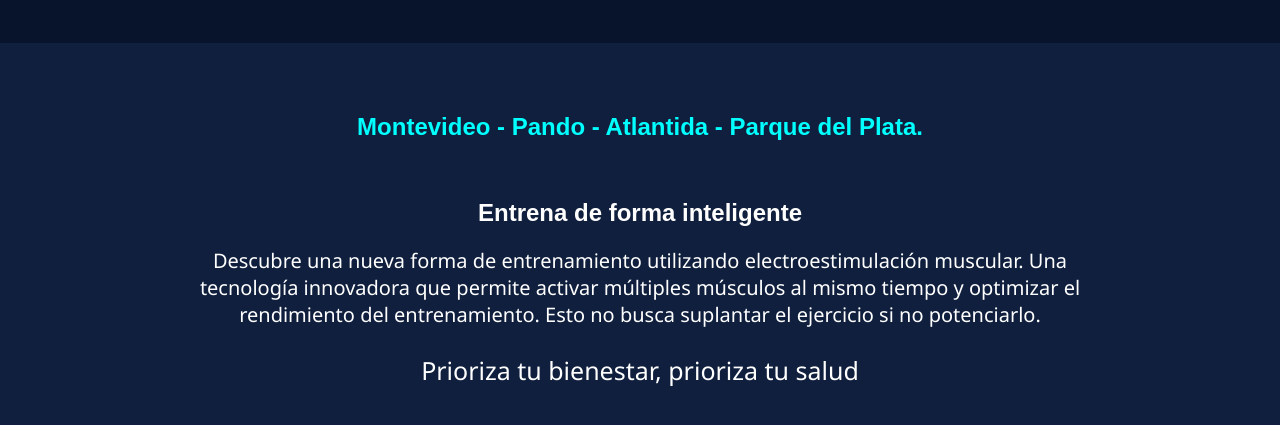
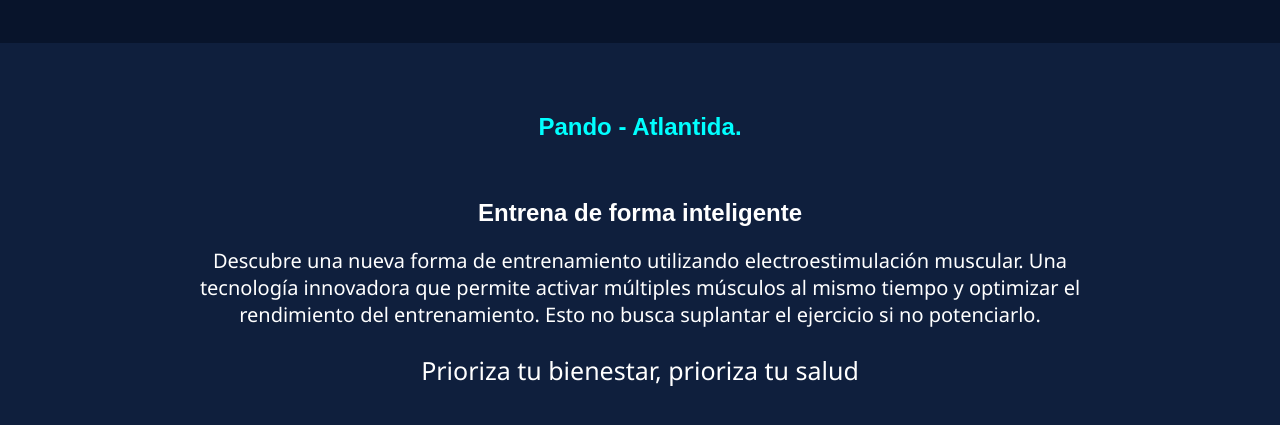
Before and after one commit to Santiago5781/VOLTARA-TRAINING-STUDIO, a plain HTML site: page index.html in a window 1280 px wide. Shown: the part 321-746 px from the top of the page. Drawn offline with Linux system fonts and the light colour scheme.

Commit message:
Update index.html

```diff
--- a/index.html
+++ b/index.html
@@ -24,7 +24,7 @@
 
 
 <section id="inicio" class="hero reveal">
-    <h1 class="lugar">Montevideo - Pando - Atlantida - Parque del Plata.</h1>
+    <h1 class="lugar">Pando - Atlantida.</h1>
 <br>
 <h2>Entrena de forma inteligente</h2>
 <p class="lista">
```
